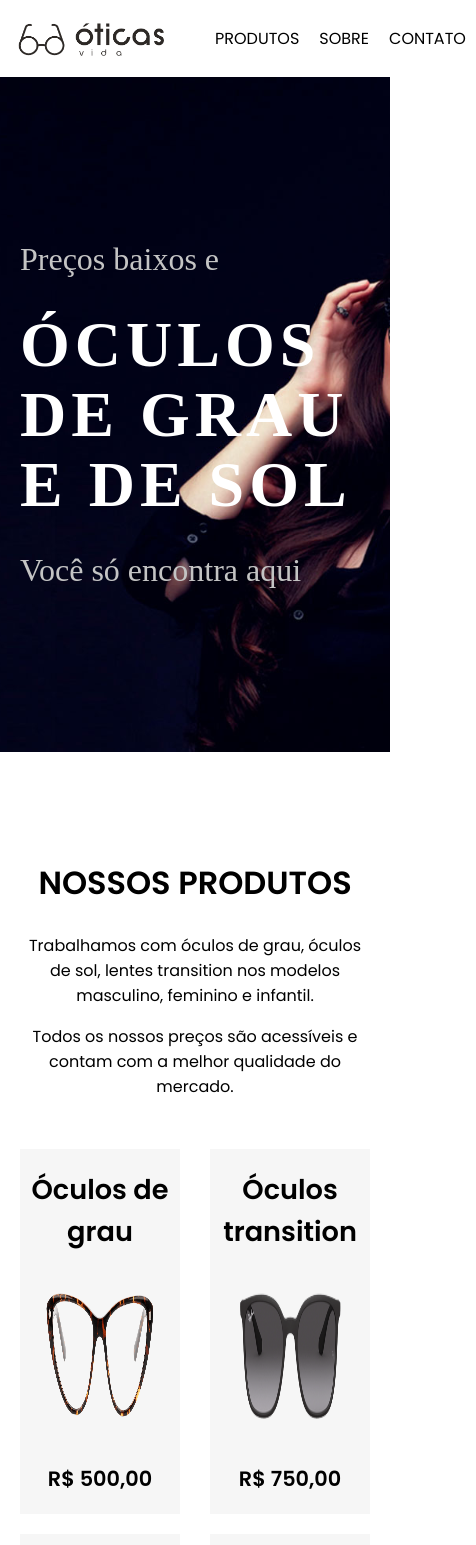
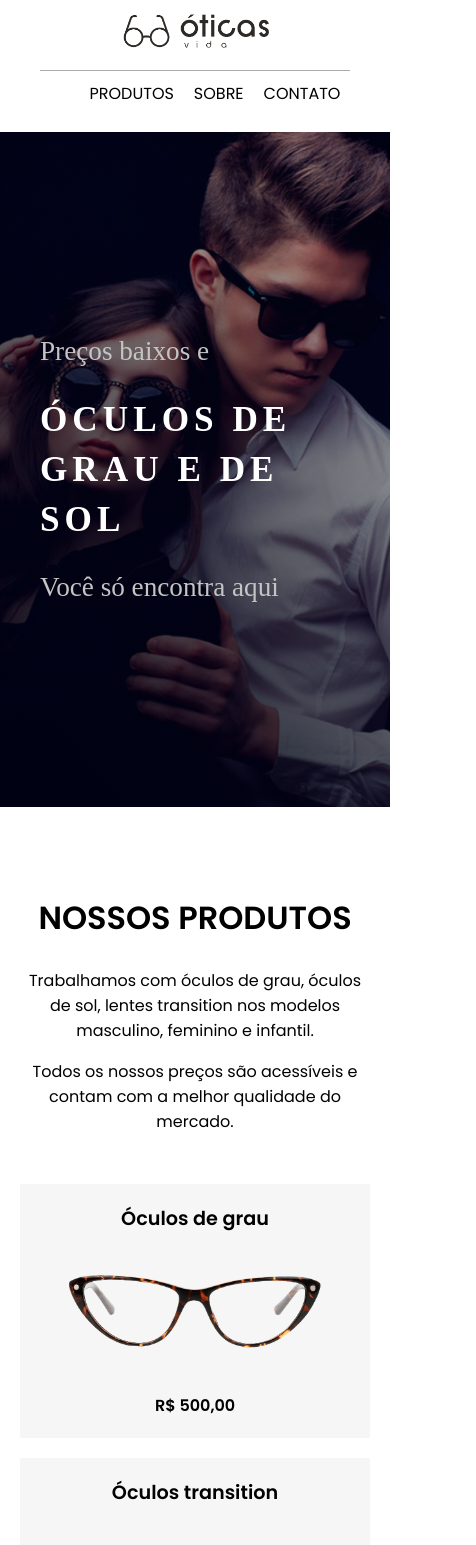
Before and after one commit to dev-jefferson-lopes/projeto-13-react, a React (Vite) app: page / in a window 390 px wide. Shown: the top 1545 px of the page, 476 px wide, since content can reach past the window. Built offline with nearby package versions, Linux system fonts and the light colour scheme; a web font is replaced by a local one.

Commit message:
tornando responsivo

```diff
--- a/src/components/Header/index.scss
+++ b/src/components/Header/index.scss
@@ -24,3 +24,17 @@
     padding: 5px;
     margin: 0 5px;
 }
+
+@media (max-width: 550px){
+    .top-header-content ul{
+        width: 100%;
+        margin-top: 20px;
+        padding-top: 10px;
+        border-top: 1px solid #aaadaf;
+    }
+    .top-header-content{
+        width: 100%;
+        flex-direction: column;
+
+    }
+}
--- a/src/components/Main/SecaoCapa/index.jsx
+++ b/src/components/Main/SecaoCapa/index.jsx
@@ -3,10 +3,12 @@ import "./index.scss"
 export default function SecaoCapa() {
     return (
         <section className="secao-capa">
-            <div className="section-container">
-                <p>Preços baixos e</p>
-                <h1>Óculos de grau e de sol</h1>
-                <p>Você só encontra aqui</p>
+            <div className="gradient">
+                <div className="section-container">
+                    <p>Preços baixos e</p>
+                    <h1>Óculos de grau e de sol</h1>
+                    <p>Você só encontra aqui</p>
+                </div>
             </div>
         </section>
     )
--- a/src/components/Main/SecaoCapa/index.scss
+++ b/src/components/Main/SecaoCapa/index.scss
@@ -4,6 +4,10 @@
     background-size: cover;
     background-position: center center;
     height: 80vh;
+}
+
+.gradient{
+    background: linear-gradient(47deg, #000113 0%, #04061d5b 80%, #04061d21 100%);
 }
 
 .secao-capa div {
@@ -34,3 +38,27 @@
     letter-spacing: 5px;
     line-height: 70px;
 }
+
+@media (max-width: 768px) {
+    .secao-capa h1{
+        font-size: 2.2em;
+        max-width: 350px;
+        margin: 0;
+        line-height: 50px;
+    }
+
+    .secao-capa p{
+        font-size: 1.7em;
+    }
+
+    .secao-capa {
+        background-position: 70% center;
+    }
+
+}
+
+@media (max-width: 550px) {
+    .secao-capa {
+        background-position: 80% center;
+    }
+}
--- a/src/components/Main/SecaoContato/index.scss
+++ b/src/components/Main/SecaoContato/index.scss
@@ -38,3 +38,19 @@
     color: #fff;
     text-decoration: none;
 }
+
+@media (max-width: 768px) {
+    .secao-contanto{
+        padding: 60px 20px;
+    }
+}
+
+@media (max-width: 550px){
+    .box-contato{
+        flex-direction: column;
+    }
+
+    .box-contato div {
+        width: 200px;
+    }
+}
--- a/src/components/Main/SecaoProdutos/index.scss
+++ b/src/components/Main/SecaoProdutos/index.scss
@@ -1,10 +1,10 @@
-.secao-produto{
+.secao-produto {
     width: 100%;
     padding: 80px 20px;
     text-align: center;
 }
 
-.box-cards{
+.box-cards {
     margin: 50px 0;
     display: flex;
     justify-content: space-between;
@@ -23,27 +23,58 @@
     align-items: center;
 }
 
-.card h3{
+.card h3 {
     margin: 0;
     font-size: 1.7em;
 }
 
-.card img{
+.card img {
     width: 80%;
     height: 150px;
     margin: 30px 0;
 }
 
-.card p{
+.card p {
     margin: 0;
     font-weight: bold;
     font-size: 1.3em;
 }
 
-.secao-produto ul{
+.secao-produto ul {
     padding: 20px;
     display: flex;
     flex-direction: column;
     align-items: center;
     line-height: 35px;
 }
+
+@media (max-width: 768px) {
+    .secao-produto {
+        padding: 60px 20px;
+        text-align: center;
+    }
+
+    .card h3 {
+        font-size: 1.2em;
+    }
+
+    .card img {
+        object-fit: contain;
+        height: 100px;
+    }
+
+    .card p{
+        font-size: 1em;
+    }
+}
+
+@media (max-width: 550px) {
+    .card {
+        width: 100%;
+    }
+
+    .secao-produto ul{
+        align-items: start;
+        text-align: left;
+    }
+}
--- a/src/components/Main/SecaoSobre/index.scss
+++ b/src/components/Main/SecaoSobre/index.scss
@@ -1,27 +1,27 @@
-.secao-sobre{
+.secao-sobre {
     background-color: #f8f7ff;
     text-align: center;
     padding: 80px 20px;
 }
 
-.secao-sobre p{
+.secao-sobre p {
     line-height: 32px;
 }
 
-.boxs-cards{
+.boxs-cards {
     margin-top: 50px;
     display: flex;
     flex-wrap: wrap;
 }
 
-.boxs-cards img{
+.boxs-cards img {
     width: 50%;
     height: 300px;
     object-fit: cover;
     border: 1px solid #a2adad;
 }
 
-.card-text{
+.card-text {
     width: 50%;
     padding: 20px 25px;
     background-color: #fff;
@@ -31,14 +31,54 @@
     justify-content: center;
 }
 
-.card-text h3{
+.card-text h3 {
     font-size: 2em;
     text-transform: uppercase;
     line-height: 42px;
     letter-spacing: 5px;
 }
 
-.card-text p{
+.card-text p {
     font-size: 1.2em;
     color: #4a4a4a;
 }
+
+@media (max-width: 768px) {
+    .secao-sobre {
+        padding: 60px 20px;
+    }
+
+    .boxs-cards {
+        padding: 15px;
+    }
+
+
+    .card-text h3 {
+        font-size: 1.2em;
+        line-height: 30px;
+        letter-spacing: 0;
+    }
+
+    .card-text p {
+        font-size: 1em;
+    }
+}
+
+@media (max-width: 550px) {
+
+    .secao-sobre {
+        padding: 20px 10px;
+    }
+
+    .boxs-cards{
+        flex-direction: column;
+    }
+
+    .boxs-cards img {
+        width: 100%;
+    }
+
+    .card-text {
+        width: 100%;
+    }
+}
```
